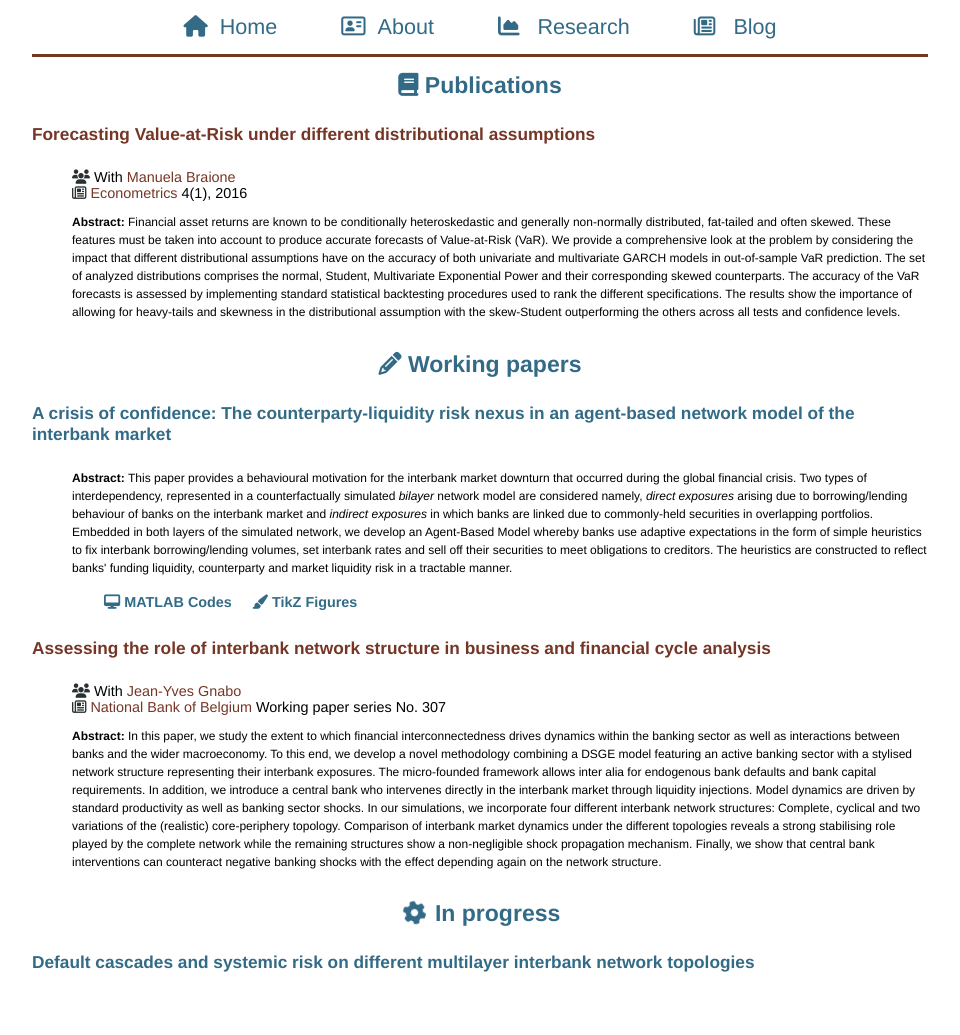
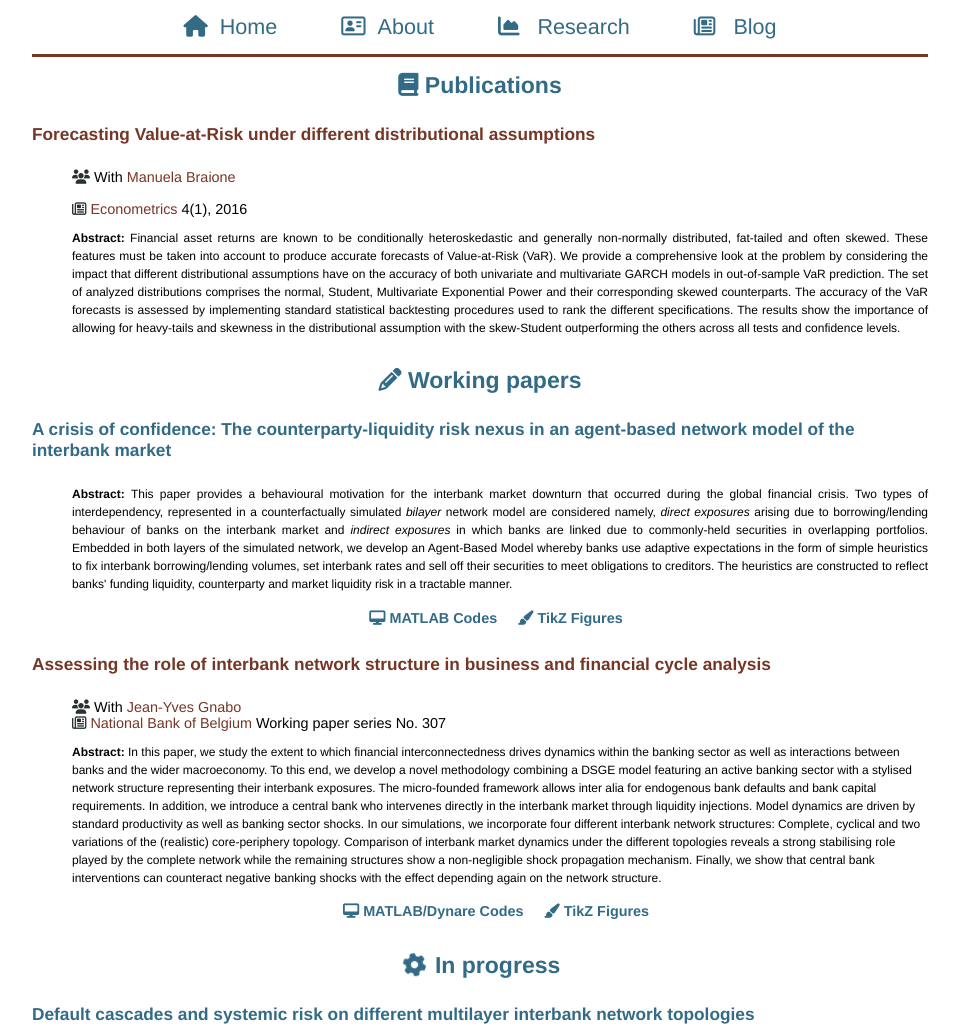
Before and after one commit to nscholtes/nscholtes.github.io, a Jekyll site: the page built from research.html, in a window 1280 px wide. Shown: the whole page, without its empty margins (160-1120 px from the left). Built offline with Jekyll 4.4.1, drawn with Linux system fonts in a browser that asks for light colours; nearby versions of some CDN libraries; before the commit the page ends 983 px from its top, so only the background shows below that.

Commit message:
Update research.html

```diff
--- a/research.html
+++ b/research.html
@@ -6,17 +6,17 @@ title: Nicolas K. Scholtes
 <h3><a href="http://www.mdpi.com/2225-1146/4/1/3/htm">Forecasting Value-at-Risk under different distributional assumptions</a> </h3>
 	<ul style="list-style: none;">
 		<li><i class="fa fa-users" style="color: #2A3132;"></i> With
- <a href="https://independent.academia.edu/ManuelaBraione">Manuela Braione</a></i></li>
+ <a href="https://independent.academia.edu/ManuelaBraione">Manuela Braione</a></i></li><br>
 <li> <i class="fa fa-newspaper-o" style="color: #2A3132;"></i> <a href="http://www.mdpi.com/journal/econometrics">Econometrics</a> 4(1), 2016</li>
-<li><p style="font-size:12px"><b>Abstract: </b>  Financial asset returns are known to be conditionally heteroskedastic and generally non-normally distributed, fat-tailed and often skewed. These features must be taken into account to produce accurate forecasts of Value-at-Risk (VaR). We provide a comprehensive look at the problem by considering the impact that different distributional assumptions have on the accuracy of both univariate and multivariate GARCH models in out-of-sample VaR prediction. The set of analyzed distributions comprises the normal, Student, Multivariate Exponential Power and their corresponding skewed counterparts. The accuracy of the VaR forecasts is assessed by implementing standard statistical backtesting procedures used to rank the different specifications. The results show the importance of allowing for heavy-tails and skewness in the distributional assumption with the skew-Student outperforming the others across all tests and confidence levels.</p> </li>
+<li><p style="font-size:12px" align="justify"><b>Abstract: </b>  Financial asset returns are known to be conditionally heteroskedastic and generally non-normally distributed, fat-tailed and often skewed. These features must be taken into account to produce accurate forecasts of Value-at-Risk (VaR). We provide a comprehensive look at the problem by considering the impact that different distributional assumptions have on the accuracy of both univariate and multivariate GARCH models in out-of-sample VaR prediction. The set of analyzed distributions comprises the normal, Student, Multivariate Exponential Power and their corresponding skewed counterparts. The accuracy of the VaR forecasts is assessed by implementing standard statistical backtesting procedures used to rank the different specifications. The results show the importance of allowing for heavy-tails and skewness in the distributional assumption with the skew-Student outperforming the others across all tests and confidence levels.</p> </li>
 
 	</ul>
 <h2><i class="fa fa-pencil" style="color: #336B87;"></i> Working papers</h2>
 	<h3> A crisis of confidence: The counterparty-liquidity risk nexus in an agent-based network model of the interbank market</h3>
 	<ul style="list-style: none;">
-		<li><p style="font-size:12px"><b>Abstract: </b> This paper provides a behavioural motivation for the interbank market downturn that occurred during the global financial crisis. Two types of interdependency, represented in a counterfactually simulated <i>bilayer</i> network model are considered namely, <i>direct exposures</i> arising due to borrowing/lending behaviour of banks on the interbank market and <i>indirect exposures</i> in which banks are linked due to commonly-held securities in overlapping portfolios. Embedded in both layers of the simulated network, we develop an Agent-Based Model whereby banks use adaptive expectations in the form of simple heuristics to fix interbank borrowing/lending volumes, set interbank rates and sell off their securities to meet obligations to creditors. The heuristics are constructed to reflect banks' funding liquidity, counterparty and market liquidity risk in a tractable manner. </p> </li>
-		          <p class="text-center">&nbsp &nbsp  &nbsp &nbsp <a target="_blank"  style="color:#336B87;" https://github.com/nscholtes/Confidence-Crises" aria-hidden="true"><i class="fa fa-desktop" aria-hidden="true"></i> <b>MATLAB Codes</b></a> &nbsp &nbsp  <a target="_blank"  style="color:#336B87;" href="https://github.com/nscholtes/TiKZ-figures/tree/master/ABM" aria-hidden="true"><i class="fa fa-paint-brush" aria-hidden="true"></i> <b>TikZ Figures</b></a>
+		<li><p style="font-size:12px" align="justify"><b>Abstract: </b> This paper provides a behavioural motivation for the interbank market downturn that occurred during the global financial crisis. Two types of interdependency, represented in a counterfactually simulated <i>bilayer</i> network model are considered namely, <i>direct exposures</i> arising due to borrowing/lending behaviour of banks on the interbank market and <i>indirect exposures</i> in which banks are linked due to commonly-held securities in overlapping portfolios. Embedded in both layers of the simulated network, we develop an Agent-Based Model whereby banks use adaptive expectations in the form of simple heuristics to fix interbank borrowing/lending volumes, set interbank rates and sell off their securities to meet obligations to creditors. The heuristics are constructed to reflect banks' funding liquidity, counterparty and market liquidity risk in a tractable manner. </p> </li>
 	</ul>
+<p align="center">&nbsp &nbsp  &nbsp &nbsp <a target="_blank"  style="color:#336B87;" href="https://github.com/nscholtes/Confidence-Crises" aria-hidden="true"><i class="fa fa-desktop" aria-hidden="true"></i> <b>MATLAB Codes</b></a> &nbsp &nbsp  <a target="_blank"  style="color:#336B87;" href="https://github.com/nscholtes/TiKZ-figures/tree/master/ABM" aria-hidden="true"><i class="fa fa-paint-brush" aria-hidden="true"></i> <b>TikZ Figures</b></a>
 	<!-- Break -->
 	<h3><a href="https://www.nbb.be/doc/ts/publications/wp/wp307en.pdf">Assessing the role of interbank network structure in business and financial cycle analysis</a> </h3>
 	<ul style="list-style: none;">
@@ -24,6 +24,7 @@ title: Nicolas K. Scholtes
 		<li> <i class="fa fa-newspaper-o" style="color: #2A3132;"></i> <a href="https://www.nbb.be/en/publications-and-research/research-cooperation/conference/international-conference-2016-transmission">National Bank of Belgium</a> Working paper series No. 307</li>
 <li><p style="font-size:12px"><b>Abstract: </b>  In this paper, we study the extent to which financial interconnectedness drives dynamics within the banking sector as well as interactions between banks and the wider macroeconomy. To this end, we develop a novel methodology combining a DSGE model featuring an active banking sector with a stylised network structure representing their interbank exposures. The micro-founded framework allows inter alia for endogenous bank defaults and bank capital requirements. In addition, we introduce a central bank who intervenes directly in the interbank market through liquidity injections. Model dynamics are driven by standard productivity as well as banking sector shocks. In our simulations, we incorporate four different interbank network structures: Complete, cyclical and two variations of the (realistic) core-periphery topology. Comparison of interbank market dynamics under the different topologies reveals a strong stabilising role played by the complete network while the remaining structures show a non-negligible shock propagation mechanism. Finally, we show that central bank interventions can counteract negative banking shocks with the effect depending again on the network structure.</p> </li>
 	</ul>
+<p align="center">&nbsp &nbsp  &nbsp &nbsp <a target="_blank"  style="color:#336B87;" href="https://github.com/nscholtes/NDSGE" aria-hidden="true"><i class="fa fa-desktop" aria-hidden="true"></i> <b>MATLAB/Dynare Codes</b></a> &nbsp &nbsp  <a target="_blank"  style="color:#336B87;" href="https://github.com/nscholtes/TiKZ-figures/tree/master/NDSGE" aria-hidden="true"><i class="fa fa-paint-brush" aria-hidden="true"></i> <b>TikZ Figures</b></a>
 
 <h2><i class="fa fa-cog fa-spin fa-fw" style="color: #336B87;"></i> In progress</h2>
 
```
